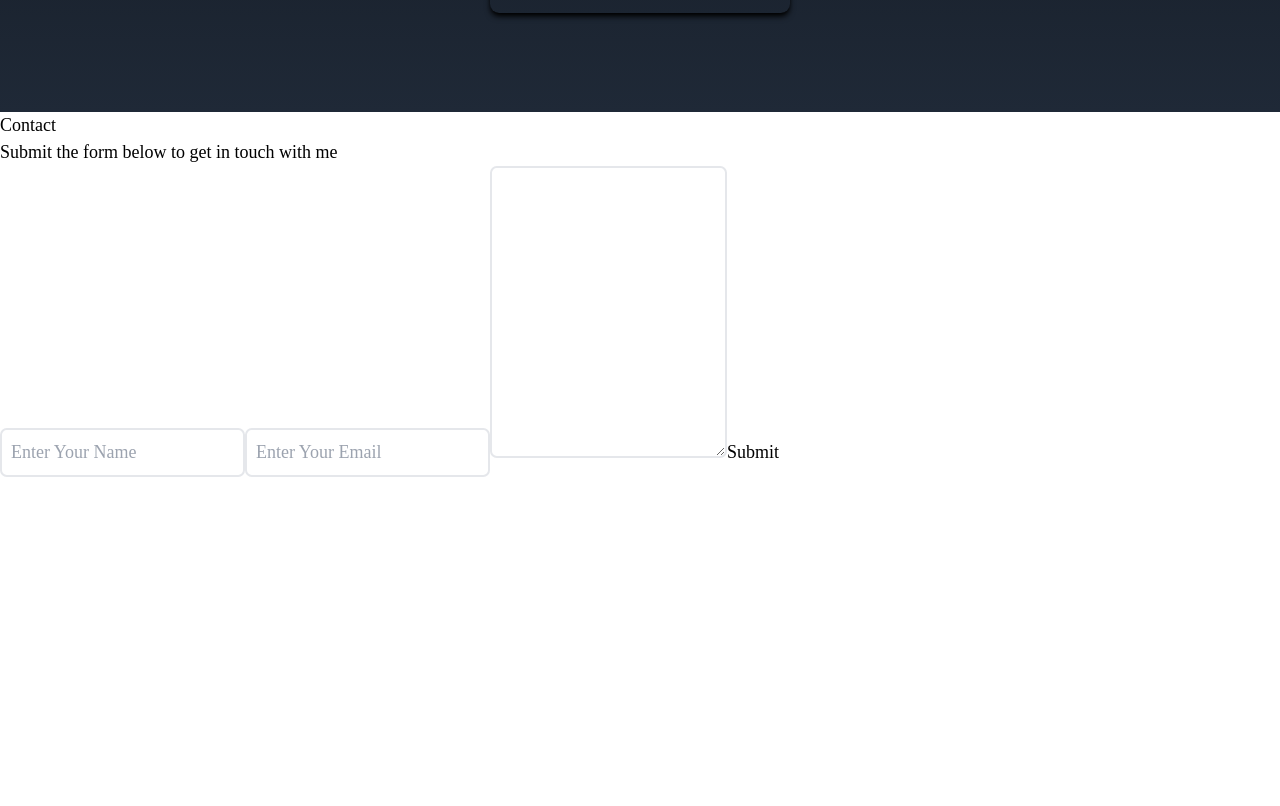
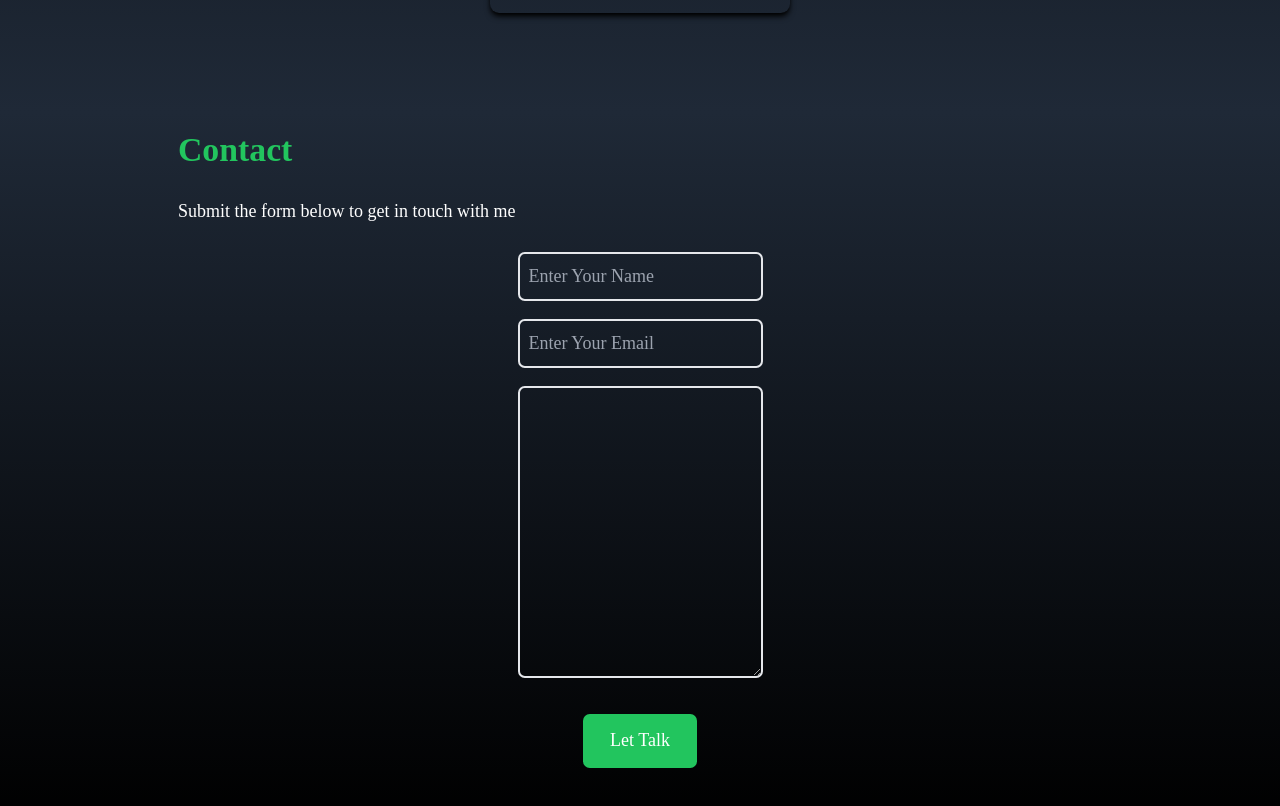
Before and after one commit to xclusive-3G/myProfile, a React (Create React App) app: page / in a window 1280 px wide. Shown: the part 3690-4496 px from the top of the page. Before the commit the page ends 4167 px from the top, so only its background shows below. Built offline with nearby package versions, Linux system fonts and the light colour scheme; a web font is replaced by a local one.

Commit message:
contact is added to the file

```diff
--- a/src/components/Contact.jsx
+++ b/src/components/Contact.jsx
@@ -2,21 +2,26 @@ import React from 'react'
 
 const Contact = () => {
     return (
-        <div name="contact">
-            <div>
-                <p>
+
+       /*work on the over flow on x */
+        <div name="contact" className=' w-screen h-full bg-gradient-to-b from-gray-800 to-black'>
+            <div className='flex flex-col p-4 justify-center items-center mx-auto  w-3/4 h-full '>
+                <div className='w-full h-full '>
+                <p className='  text-green-500 text-3xl font-bold '>
                     Contact
                 </p>
-                <p>
+                <p className='py-6 text-white'>
                     Submit the form below to get in touch with me
                 </p>
+                </div>
                 <div>
-                    <form action=''>
+                    <form action='' className=' flex flex-col w-full '>
                         <input type="text" name='name' placeholder='Enter Your Name' className='p-2 bg-transparent border-2 rounded-md text-white focus:outline-none' />
 
-                        <input type="text" name='email' placeholder='Enter Your Email' className='p-2 bg-transparent border-2 rounded-md text-white focus:outline-none' />
+                        <input type="text" name='email' placeholder='Enter Your Email' className='my-4 p-2 bg-transparent border-2 rounded-md text-white focus:outline-none' />
                         <textarea name="message" rows="10" className='p-2 bg-transparent border-2 rounded-md text-white focus:outline-none'></textarea>
-                        <button>Submit</button>
+                        <button className='text-white bg-green-500 py-3 px-6 my-8 mx-auto flex items-center rounded-md hover:scale-110
+                        duration-300'>Let Talk</button>
                     </form>
                 </div>
             </div>
```
